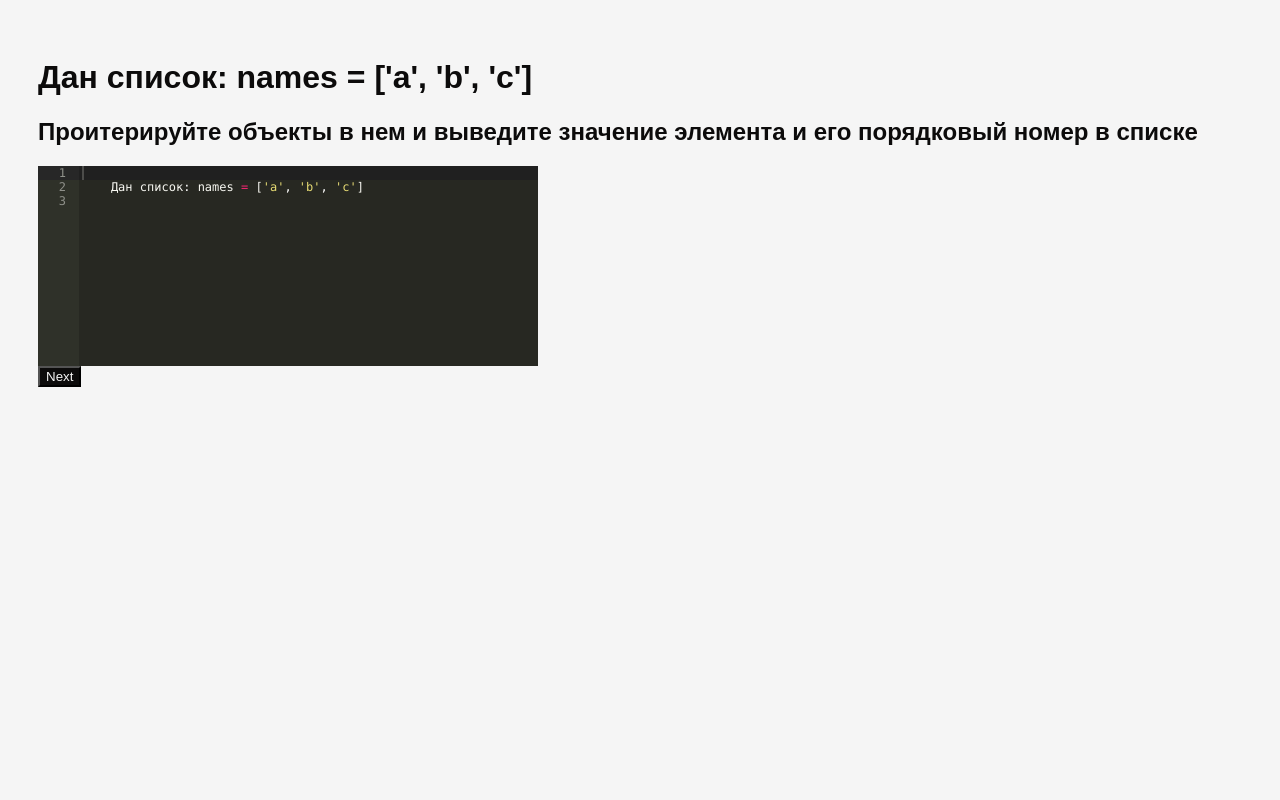
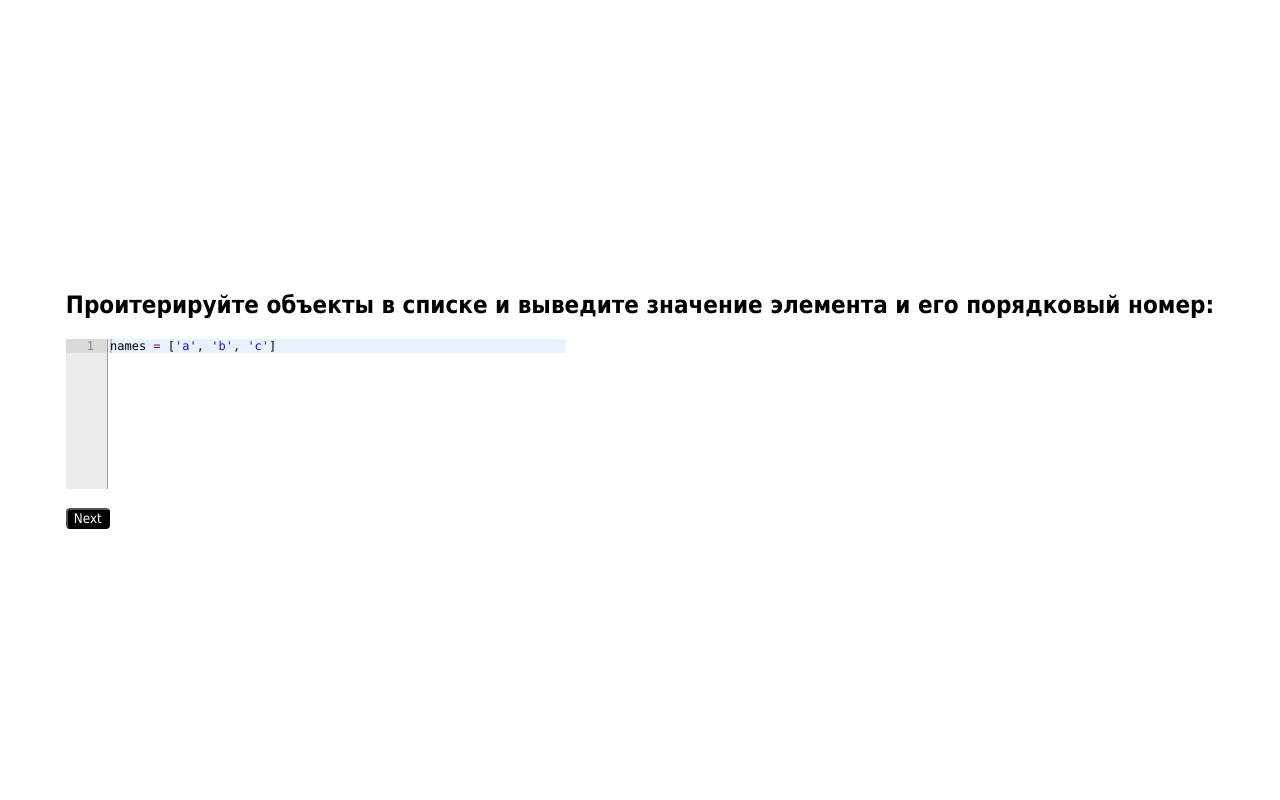
Before and after one commit to JetBrains-Research/overcoming, a Flask app: page /task/1/1/1 in a window 1280 px wide. Run offline with Flask 2, Linux system fonts and the light colour scheme; some libraries are stand-ins or nearby versions.

Commit message:
you'll need sunglasses to handle that beauty

```diff
--- /dev/null
+++ b/static/light.css
@@ -0,0 +1,23 @@
+html {
+    height: 100%;
+    width: 100%;
+    overflow: hidden;
+    display: flex;
+    justify-content: center;
+    align-items: center;
+}
+
+body {
+    overflow: hidden;
+    font-family: Tahoma, Verdana, sans-serif;
+    font-size: 16px;
+    background: #FFFFFF;
+    color: black;
+}
+
+input {
+    background-color: black;
+    color: #FFFFFF;
+    font-family: Tahoma, Verdana, sans-serif;
+    border-radius: 4px;
+}
--- a/tasks.json
+++ b/tasks.json
@@ -1,7 +1,7 @@
 {"task": [
-  {"line1": "Дано: print(something, type(something))",
-    "line2": "Сравните типы объектов"},
-  {"line1": "Дан список: names = ['a', 'b', 'c']",
-    "line2": "Проитерируйте объекты в нем и выведите значение элемента и его порядковый номер в списке"},
-  {"line1": "Дан список: list = ['a', 'b', 'c', 'd']",
-    "line2": "Просуммируйте значения в нем"}]}
+  {"line1": "print(something, type(something))",
+    "line2": "Сравните типы объектов:"},
+  {"line1": "names = ['a', 'b', 'c']",
+    "line2": "Проитерируйте объекты в списке и выведите значение элемента и его порядковый номер:"},
+  {"line1": "list = ['a', 'b', 'c', 'd']",
+    "line2": "Просуммируйте значения в списке:"}]}
--- a/templates/fin.html
+++ b/templates/fin.html
@@ -2,6 +2,7 @@
 <html lang="en">
 <head>
     <meta charset="UTF-8">
+    <link href='../static/usual.css' rel='stylesheet'>
     <meta name="viewport" content="width=device-width, initial-scale=1.0">
     <title>That's it!</title>
 </head>
--- a/templates/task.html
+++ b/templates/task.html
@@ -3,23 +3,9 @@
 <head>
     <meta charset="UTF-8">
     {% if theme=='Dark' %}
-    <style>
-        body {background-color: #282a36; font-family: "JetBrains Mono", sans-serif; padding: 30px}
-        textarea {background-color: #282a36; color: #f8f8f2; font-family: "JetBrains Mono", sans-serif}
-        input {background-color: #f8f8f2; color: #282a36; font-family: "JetBrains Mono", sans-serif}
-        h1 {color: #f8f8f2;}
-        h2 {color: #f8f8f2;}
-        p {color: #f8f8f2;}
-    </style>
+    <link href='/static/dark.css' rel='stylesheet'>
     {%else%}
-    <style>
-        body {background-color: #f5f5f5; font-family: "JetBrains Mono", sans-serif; padding: 30px}
-        textarea {background-color: #f5f5f5; color: #0c0b0b; font-family: "JetBrains Mono", sans-serif;}
-        input {background-color: #0c0b0b; color: #f5f5f5; font-family: "JetBrains Mono", sans-serif}
-        h1 {color: #0c0b0b;}
-        h2 {color: #0c0b0b;}
-        p {color: #0c0b0b;}
-    </style>
+    <link href='/static/light.css' rel='stylesheet'>
     {% endif %}
     <meta name="viewport" content="width=device-width, initial-scale=1.0">
     <title>Overcoming</title>
@@ -28,20 +14,20 @@
     <script src="https://cdnjs.cloudflare.com/ajax/libs/ace/1.4.12/ace.js" type="text/javascript" charset="utf-8"></script>
     <script src="https://ajax.googleapis.com/ajax/libs/jquery/3.5.1/jquery.min.js"></script>
 </head>
+
 <body>
-<h1> {{ task_line1 }} </h1>
 <h2> {{ task_line2 }} </h2>
-
-<div id="editor" style="width: 500px; height: 200px">
-    {{ task_line1 }}
-</div>
-
+<div id="editor" style="width: 500px; height: 150px">{{task_line1}}</div>
 <script>
     const editor = ace.edit("editor");
+    {% if theme=='Dark' %}
     editor.setTheme("ace/theme/monokai");
+    {%else%}
+    editor.setTheme("ace/theme/eclipse");
+    {% endif %}
     editor.session.setMode("ace/mode/python");
 </script>
-
+<br>
 <input type="submit" name="next" value="Next" onclick="processCode(editor);">
 
 <div id="results" style="display: none">
```
Also changed, not shown: static/dark.css (added, +23 -0 lines), static/usual.css (added, +37 -0 lines), templates/forget.html (+4 -21 lines), templates/index.html (+11 -7 lines), templates/instruction.html (+11 -25 lines), templates/post.html (+6 -6 lines), templates/user.html (+8 -3 lines).
